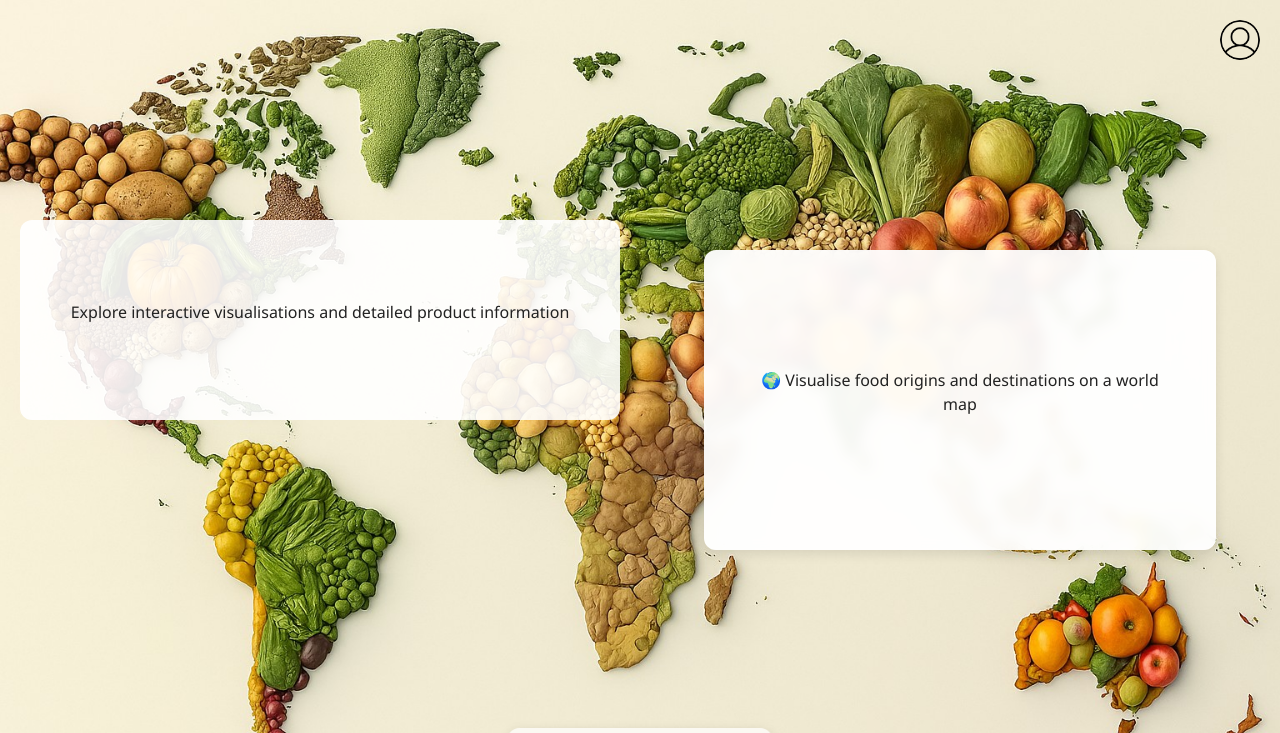
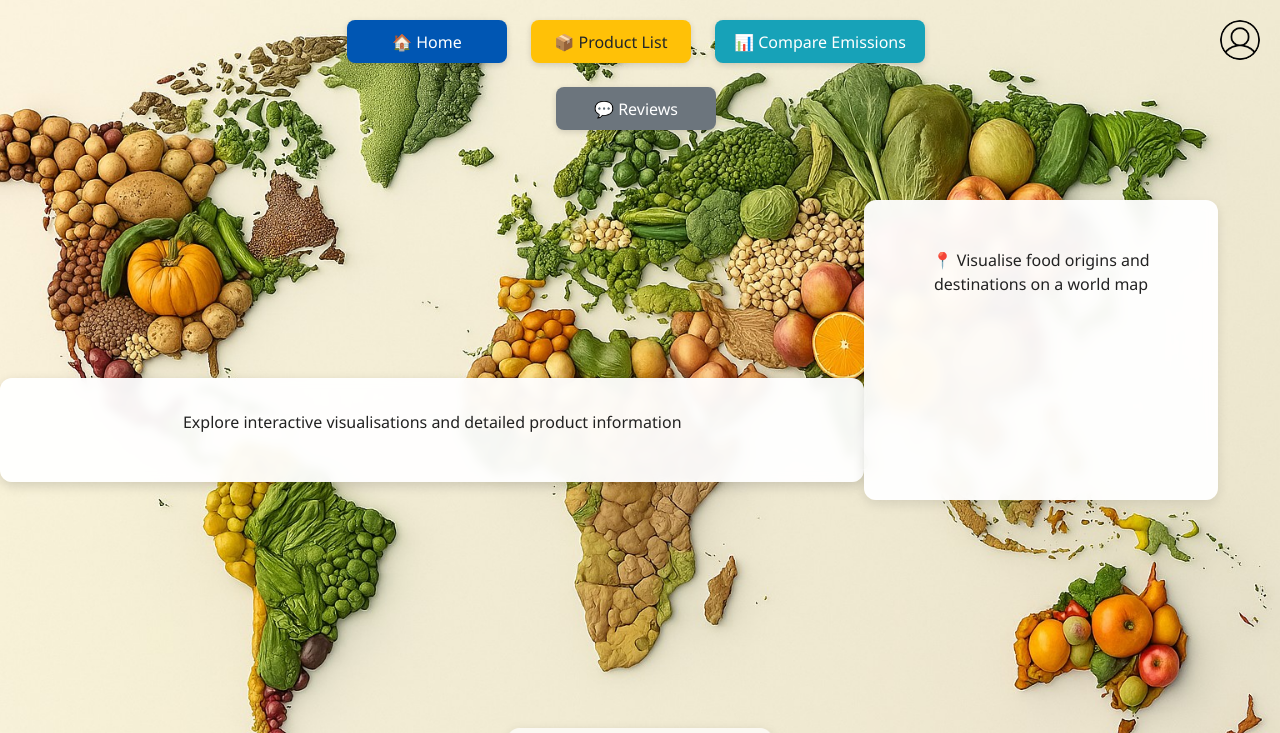
Before and after one commit to nuyemlc/Food-Supply-Chain-Tracker-, a plain HTML site: page Frontend/worldmap.html in a window 1280 px wide. Shown: the top 733 px of the page. Drawn offline with nearby package versions, Linux system fonts and the light colour scheme.

Commit message:
Polished the world map page, added buttons to other pages of the website at the top

```diff
--- a/Frontend/styles.css
+++ b/Frontend/styles.css
@@ -279,27 +279,27 @@ body.slide-right .hero {
 }
 
 .worldmap-top {
-  width: 100%;
-  padding: 2rem 0;
+  position: absolute;
+  top: 20px;
+  left: 50%;
+  transform: translateX(-50%);
+  z-index: 999;
   display: flex;
   justify-content: center;
-  align-items: center;
+  flex-wrap: wrap;
+  gap: 1rem;
 }
 
 .carousel-placeholder {
-  background-color: rgba(255, 255, 255, 0.9);
+  background-color: rgba(255, 255, 255, 0.95);
   border-radius: 12px;
   padding: 2rem;
-  min-height: 200px;
+  margin-top: 100px;
+  margin-bottom: 40px;
   max-width: 1000px;
-  margin: 0 auto;
-}
-
-.worldmap-section {
-  width: 100%;
-  padding: 3rem 0;
-  display: flex;
-  justify-content: center;
+  width: 85%;
+  box-shadow: 0 4px 12px rgba(0,0,0,0.15);
+  backdrop-filter: blur(4px);
 }
 
 .map-placeholder {
@@ -307,7 +307,8 @@ body.slide-right .hero {
   border-radius: 12px;
   padding: 3rem;
   min-height: 300px;
-  width: 80%;
+  width: 85%;
   box-shadow: 0 4px 12px rgba(0,0,0,0.1);
   backdrop-filter: blur(6px);
+  margin-bottom: 100px;
 }
--- a/Frontend/worldmap.html
+++ b/Frontend/worldmap.html
@@ -23,23 +23,22 @@
     </div>
   </div>
 
-  <section class="worldmap-top">
-    <div id="carouselIntro" class="carousel slide" data-bs-ride="carousel">
-      <div class="carousel-inner">
-        <div class="carousel-item active">
-          <div class="carousel-placeholder d-flex align-items-center justify-content-center">
-            <p class="text-center">Explore interactive visualisations and detailed product information</p>
-          </div>
-        </div>
-      </div>
+  <div class="nav-buttons worldmap-top">
+    <a href="index.html" class="btn btn-primary">🏠 Home</a>
+    <a href="productlist.html" class="btn btn-warning">📦 Product List</a>
+    <a href="compare.html" class="btn btn-info">📊 Compare Emissions</a>
+    <a href="reviews.html" class="btn btn-secondary">💬 Reviews</a>
+  </div>
+
+  <div class="carousel-placeholder text-center">
+    <p>Explore interactive visualisations and detailed product information</p>
+  </div>
+
+  <div class="worldmap-section text-center">
+    <div class="map-placeholder">
+      <p>📍 Visualise food origins and destinations on a world map</p>
     </div>
-  </section>
-
-  <section class="worldmap-section">
-    <div class="map-placeholder d-flex align-items-center justify-content-center">
-      <p class="text-center">🌍 Visualise food origins and destinations on a world map</p>
-    </div>
-  </section>
+  </div>
 
   <footer class="social-footer">
     <div class="social-icons">
```
